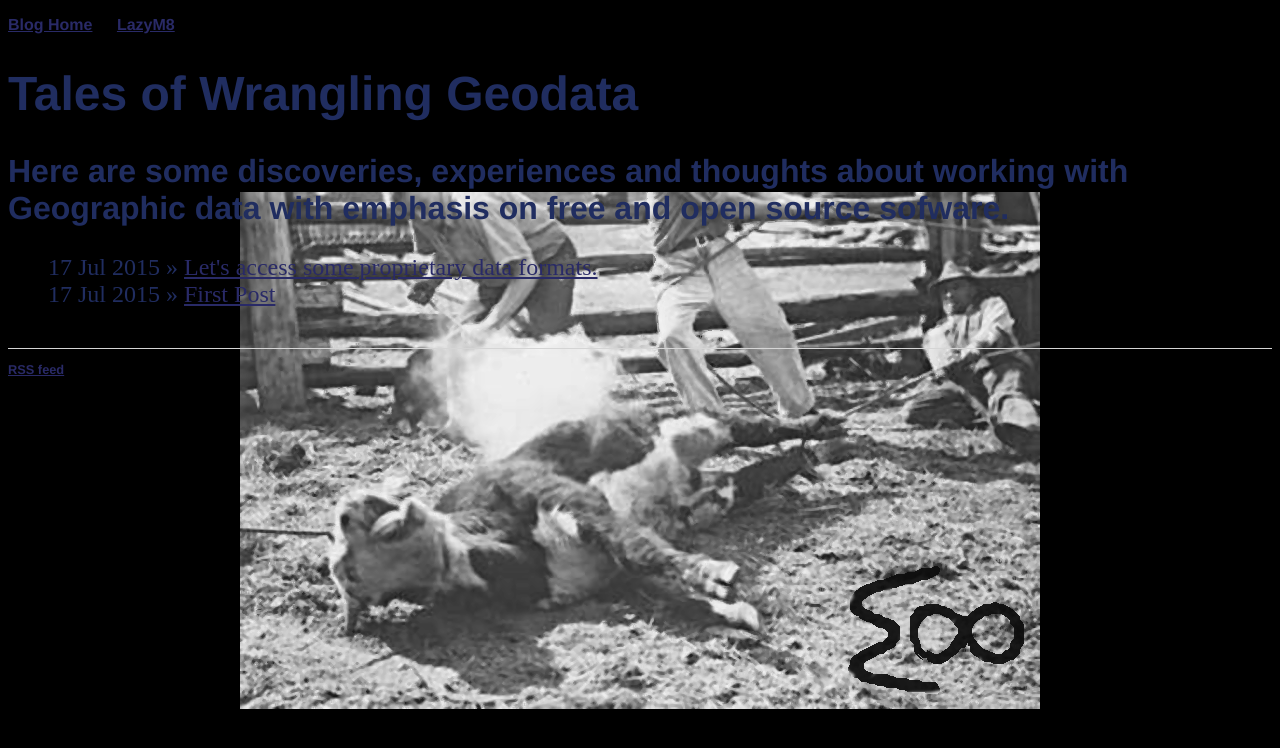
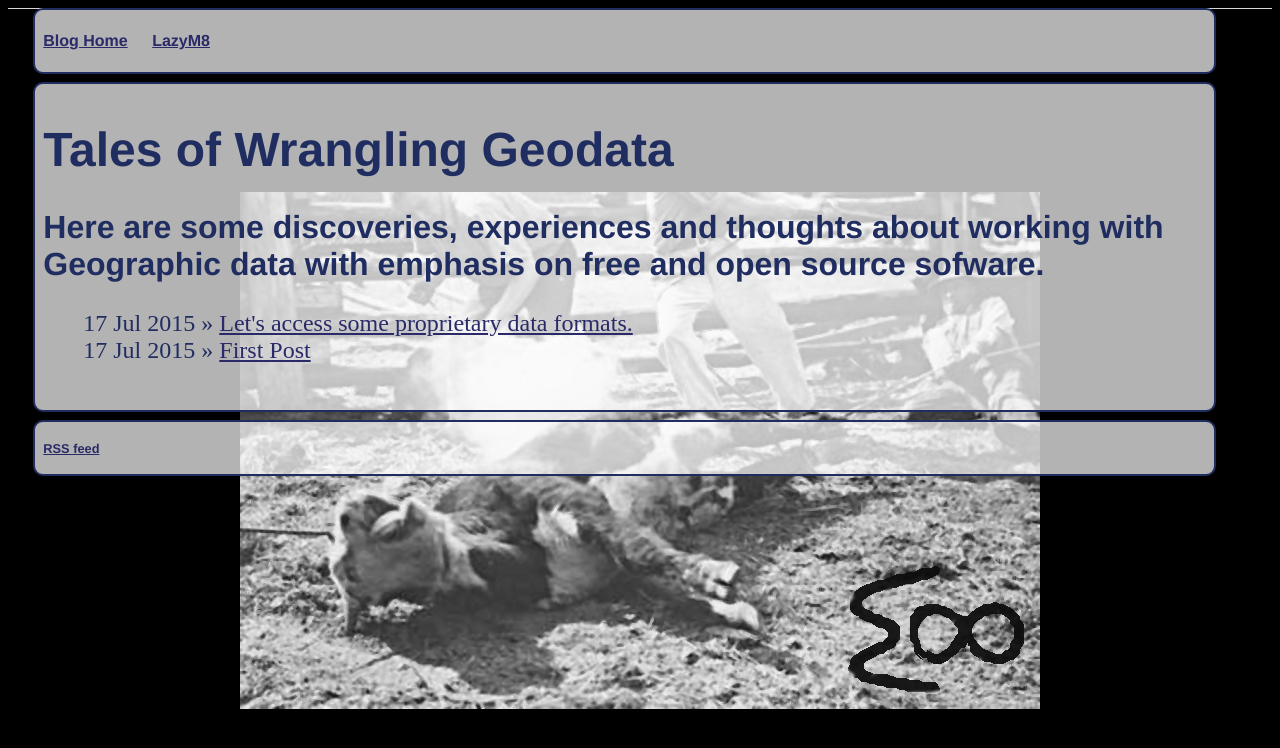
Before and after one commit to geodatawrangler/geodatawrangler.github.io, a Jekyll site: the page built from index.html, in a window 1280 px wide. Shown: the top 748 px of the page. Built offline with Jekyll 4.4.1, drawn with Linux system fonts in a browser that asks for light colours.

Commit message:
Update main.css

```diff
--- a/css/main.css
+++ b/css/main.css
@@ -5,7 +5,7 @@ body {
     background-position: center;
     background-color: black;
 }
-div.white div.container {
+div.white, div.container {
 	border-radius: 10px;
 	background-color: white;
 	background-color: rgba(255, 255, 255, 0.7);
```
